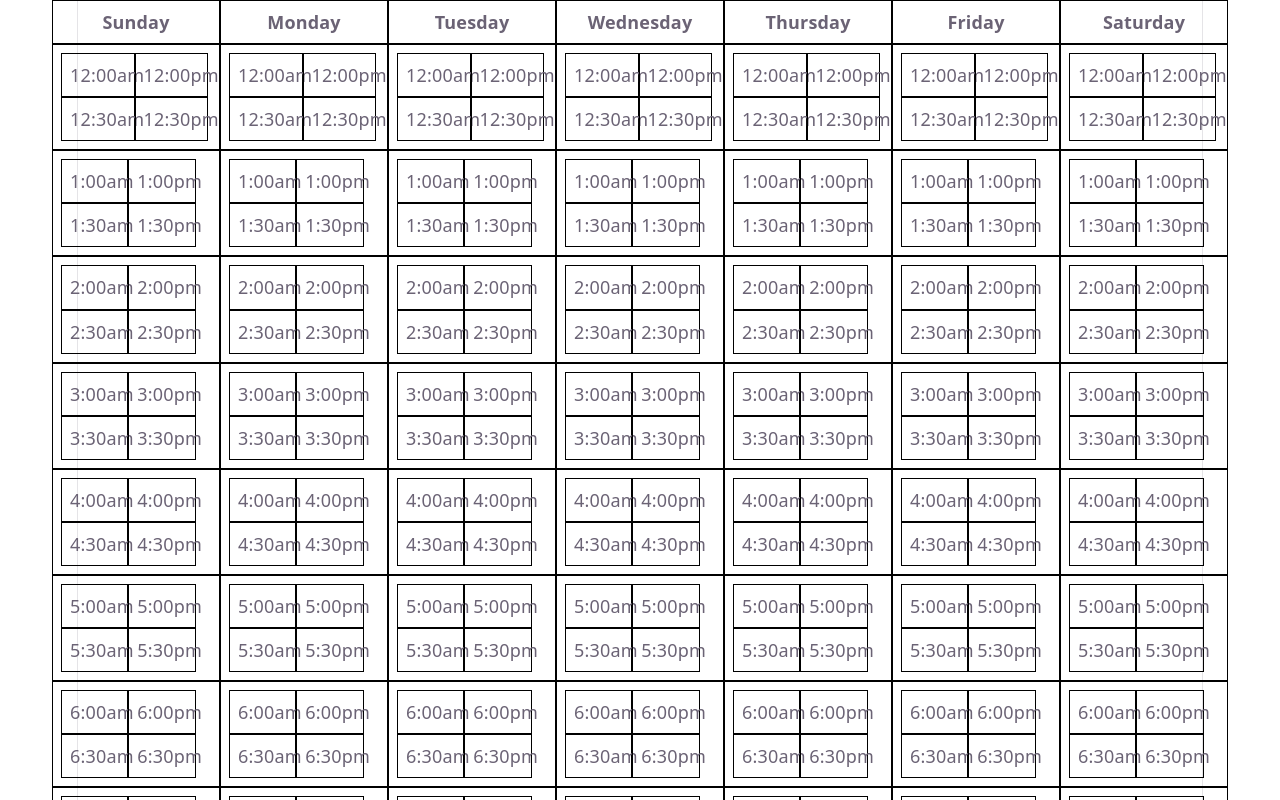
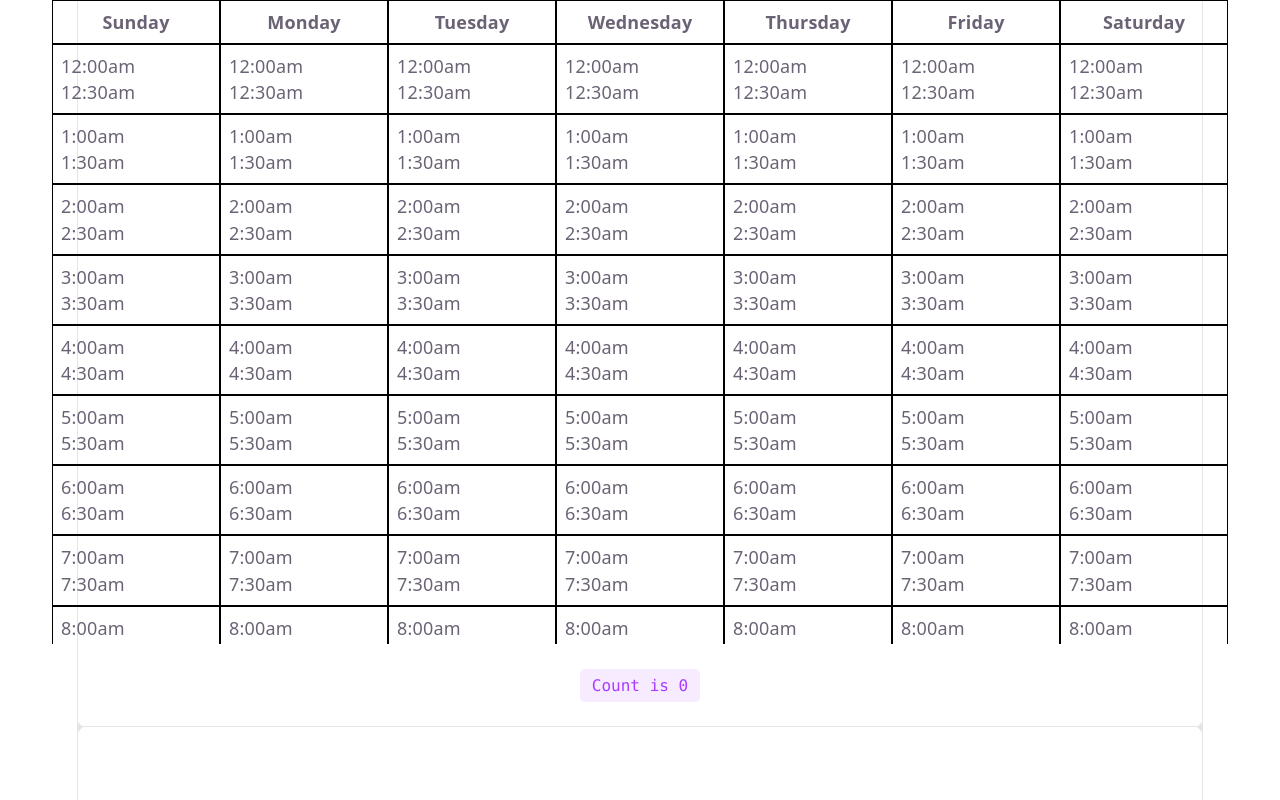
Before and after one commit to aidanmonty99/availabilitypicker, a React (Vite) app: page / in a window 1280 px wide. Shown: the top 800 px of the page. Built offline with nearby package versions, Linux system fonts and the light colour scheme.

Commit message:
look like a normal calendar

```diff
--- a/package.json
+++ b/package.json
@@ -4,7 +4,7 @@
   "version": "0.0.0",
   "type": "module",
   "scripts": {
-    "dev": "vite",
+    "dev": "vite --open",
     "build": "tsc -b && vite build",
     "lint": "eslint .",
     "preview": "vite preview"
--- a/src/App.css
+++ b/src/App.css
@@ -213,6 +213,12 @@ tr {
   width: 150px;
 }
 
+tbody {
+  display: block;
+  max-height: 600px;
+  overflow-y: scroll;
+}
+
 /* .calendar {
   display: flex;
   justify-content: center;
--- a/src/App.tsx
+++ b/src/App.tsx
@@ -1,8 +1,7 @@
 import { useState } from "react";
-import heroImg from "./assets/hero.png";
-import reactLogo from "./assets/react.svg";
-import viteLogo from "./assets/vite.svg";
 import "./App.css";
+import * as constants from "./constants.ts";
+import TwelveHourBlock from "./TwelveHourBlock.tsx";
 
 function App() {
   const [count, setCount] = useState(0);
@@ -14,58 +13,21 @@ function App() {
     "#3471eb",
   ];
 
-  const hours: string[] = [
-    "12",
-    "1",
-    "2",
-    "3",
-    "4",
-    "5",
-    "6",
-    "7",
-    "8",
-    "9",
-    "10",
-    "11",
-  ];
-  const minutes: string[] = ["00", "30"];
-  const weekdays: string[] = [
-    "Sunday",
-    "Monday",
-    "Tuesday",
-    "Wednesday",
-    "Thursday",
-    "Friday",
-    "Saturday",
-  ];
-
   return (
     <>
       <section id="center">
         <table className="calendar">
-          <tr>
-            {weekdays.map((day) => (
-              <th className="column">{day}</th>
-            ))}
-          </tr>
-          {hours.map((hour) => (
+          <thead>
             <tr>
-              {weekdays.map((day) => (
-                <td className="column">
-                  {minutes.map((minute) => (
-                    <tr>
-                      <td className="cell">
-                        {hour}:{minute}am
-                      </td>
-                      <td className="cell">
-                        {hour}:{minute}pm
-                      </td>
-                    </tr>
-                  ))}
-                </td>
+              {constants.weekdays.map((day) => (
+                <th className="column">{day}</th>
               ))}
             </tr>
-          ))}
+          </thead>
+          <tbody>
+            {TwelveHourBlock("am")}
+            {TwelveHourBlock("pm")}
+          </tbody>
         </table>
         <button
           type="button"
--- /dev/null
+++ b/src/TwelveHourBlock.tsx
@@ -0,0 +1,25 @@
+import "./App.css";
+import * as constants from "./constants.ts";
+
+function TwelveHourBlock(meridian: "am" | "pm") {
+  return (
+    <>
+      {constants.hours.map((hour) => (
+        <tr>
+          {constants.weekdays.map((day) => (
+            <td className="column">
+              {constants.minutes.map((minute) => (
+                <tr className="cell">
+                  {hour}:{minute}
+                  {meridian}
+                </tr>
+              ))}
+            </td>
+          ))}
+        </tr>
+      ))}
+    </>
+  );
+}
+
+export default TwelveHourBlock;
--- /dev/null
+++ b/src/constants.ts
@@ -0,0 +1,26 @@
+export const weekdays: string[] = [
+  "Sunday",
+  "Monday",
+  "Tuesday",
+  "Wednesday",
+  "Thursday",
+  "Friday",
+  "Saturday",
+];
+
+export const hours: string[] = [
+  "12",
+  "1",
+  "2",
+  "3",
+  "4",
+  "5",
+  "6",
+  "7",
+  "8",
+  "9",
+  "10",
+  "11",
+];
+
+export const minutes: string[] = ["00", "30"];
```
